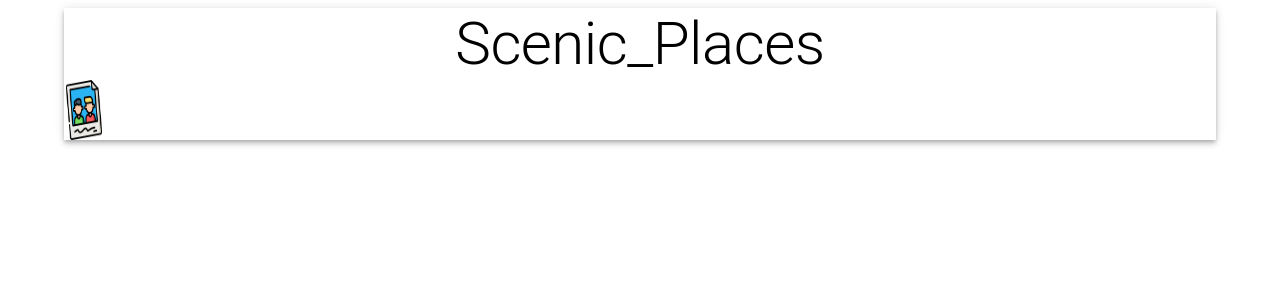
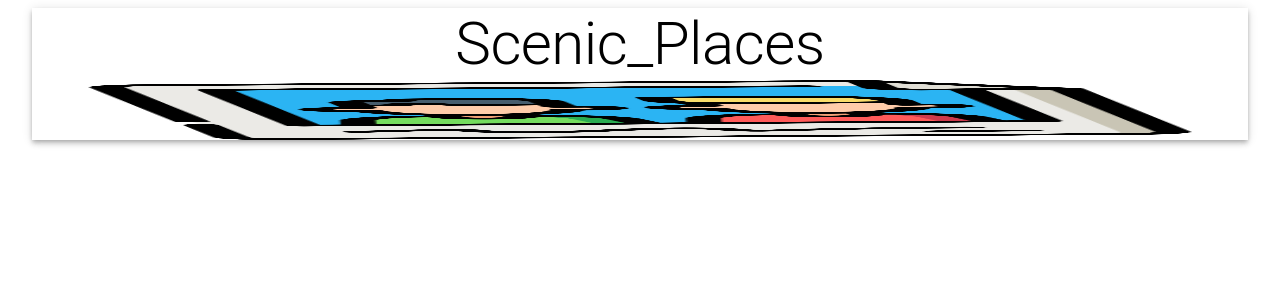
Before and after one commit to Hudu-H/Articles, a React (Create React App) app in the folder client/: page / in a window 1280 px wide. Shown: the top 300 px of the page. Built offline with nearby package versions, Linux system fonts and the light colour scheme.

Commit message:
create container/appBar for posts and form

```diff
--- a/client/package.json
+++ b/client/package.json
@@ -6,6 +6,7 @@
     "@emotion/react": "^11.11.1",
     "@emotion/styled": "^11.11.0",
     "@fontsource/roboto": "^5.0.8",
+    "@material-ui/core": "^4.12.4",
     "@mui/icons-material": "^5.14.11",
     "@mui/material": "^5.14.11",
     "@react-oauth/google": "^0.11.1",
--- a/client/src/App.js
+++ b/client/src/App.js
@@ -1,12 +1,31 @@
-import { Container, AppBar, Typography } from "@mui/material";
-import scenic from './images/scenic.png';
+import { Container, AppBar, Typography, Grow, Grid } from "@material-ui/core";
+import scenic from "./images/scenic.png";
 const App = () => {
   return (
     <Container maxWidth="lg">
       <AppBar position="static" color="inherit">
-        <Typography variant="h2" align="center">Scenic_Places</Typography>
-        <img  src={scenic} alt="scenic_places" height="60" width={40}/>
+        <Typography variant="h2" align="center">
+          Scenic_Places
+        </Typography>
+        <img src={scenic} alt="scenic_places" height="60" />
       </AppBar>
+      <Grow in>
+        <Container>
+          <Grid
+            container
+            justifyContent="space-between"
+            alignItems="stretch"
+            spacing={3}
+          >
+            <Grid item xs={12} sm={7}>
+              {/* <Posts /> */}
+            </Grid>
+            <Grid item xs={12} sm={4}>
+              {/* <Form /> */}
+            </Grid>
+          </Grid>
+        </Container>
+      </Grow>
     </Container>
   );
 };
```
Also changed, not shown: 1 other file (tests, documents, lock files or other folders).
